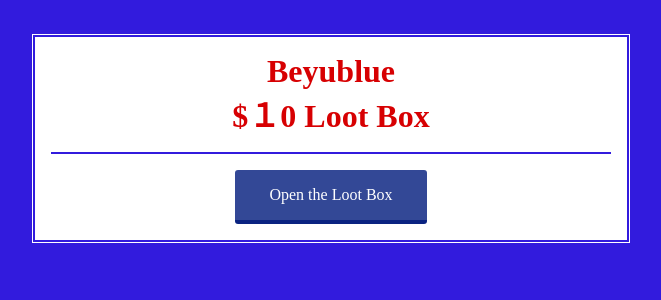
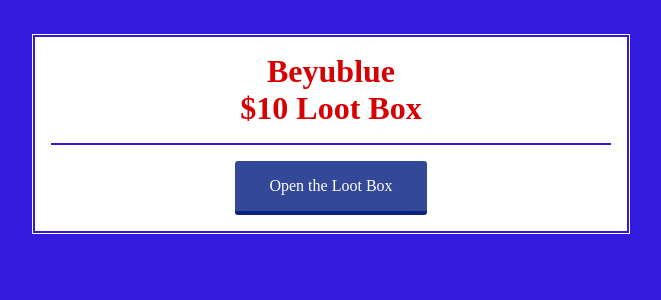
Before and after one commit to YunheWang0813/PJ1-BBLB, a Flask app: page / in a window 1280 px wide. Shown: the top 300 px of the page, without its empty margins (309-970 px from the left). Run offline with Flask 2, Linux system fonts and the light colour scheme.

Commit message:
font error resolve

```diff
--- a/bblb/templates/layout.html
+++ b/bblb/templates/layout.html
@@ -6,7 +6,7 @@
 <div class=page>
   <div class = "heading">
     <h1>Beyublue</h1>
-    <h1>$１0 Loot Box</h1>
+    <h1>$10 Loot Box</h1>
   </div>
   {% block body %}{% endblock %}
 </div>
```
